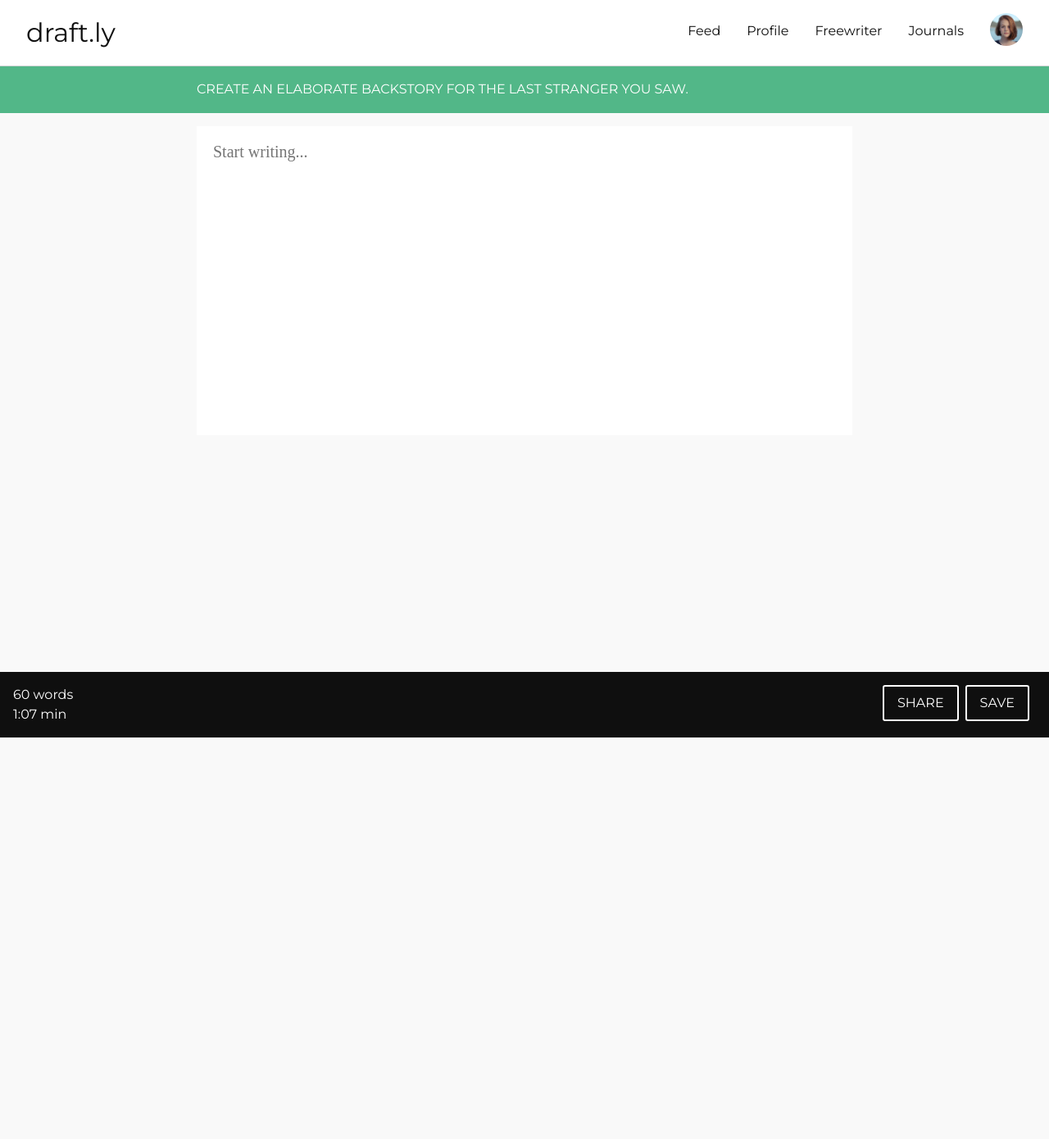
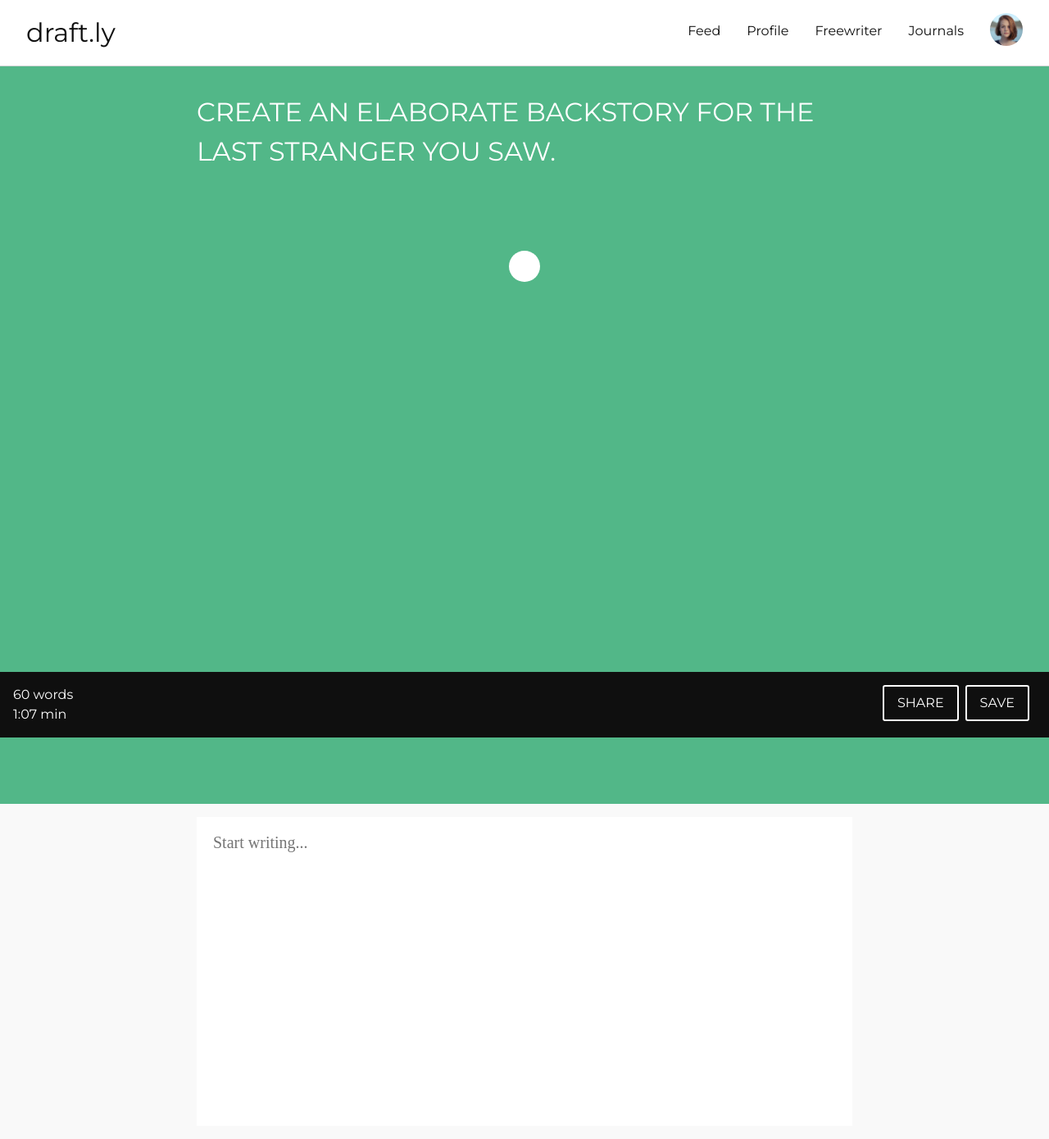
Before and after one commit to davidpowellme/draftly, a Jekyll site: the page built from day-prompt.html, in a window 1280 px wide. Shown: the whole page at 82% size. Built offline with Jekyll 4.4.1, drawn with Linux system fonts in a browser that asks for light colours; nearby versions of some CDN libraries; before the commit the page ends 900 px from its top, so only the background shows below that.

Commit message:
trying to fix animations

```diff
--- a/_sass/_global.scss
+++ b/_sass/_global.scss
@@ -596,7 +596,12 @@
 	}
 }
 
-.prompt {animation: promptBar 500ms linear 3s forwards;}
+.prompt {
+	animation-name: promptBar;
+	animation-duration: 500ms;
+	animation-direction: forwards;
+	animation-delay: 3s;
+}
 
 
 @keyframes promptBar {
@@ -614,7 +619,10 @@
 //PIE TIMER
 
 #timer {
-	animation: away 500ms linear forwards 3s;
+	animation-name: away;
+	animation-duration: 500ms;
+	animation-direction: forwards;
+	animation-delay: 3s;
 	height:40px;
   	margin: 0.5em auto 0 auto;
 	position:relative;
```
